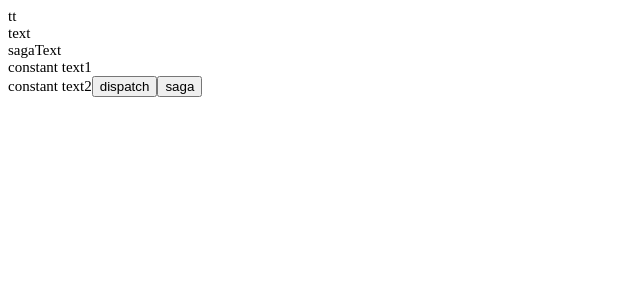
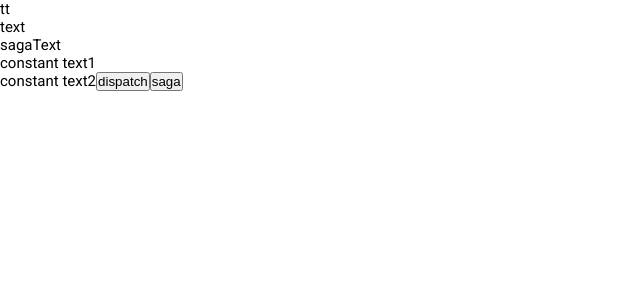
Before and after one commit to dobby87/react-redux-demo, a React (Create React App) app: page / in a window 1280 px wide. Shown: the top 300 px of the page, without its empty margins (0-640 px from the left). Built offline with nearby package versions, Linux system fonts and the light colour scheme.

Commit message:
basic styles

```diff
--- a/src/Router.js
+++ /dev/null
@@ -1,13 +0,0 @@
-import React, { Component } from "react";
-import { BrowserRouter, Route } from "react-router-dom";
-import App from "./App";
-
-const Router = () => {
-  return (
-    <BrowserRouter>
-      <Route exact path="/" component={App} />
-    </BrowserRouter>
-  );
-};
-
-export default Router;
--- /dev/null
+++ b/src/Routes.js
@@ -0,0 +1,13 @@
+import React from "react";
+import { BrowserRouter as Router, Route } from "react-router-dom";
+import App from "./App";
+
+const Routes = () => {
+  return (
+    <Router>
+      <Route exact path="/" component={App} />
+    </Router>
+  );
+};
+
+export default Routes;
--- a/src/index.js
+++ b/src/index.js
@@ -1,17 +1,18 @@
 import React from "react";
 import ReactDOM from "react-dom";
+import "./static/styles/index.scss";
 
 import { Provider } from "react-redux";
 
 import configureStore from "./store";
 
-import Router from "./Router";
+import Routes from "./Routes";
 
 const store = configureStore();
 
 ReactDOM.render(
   <Provider store={store}>
-    <Router />
+    <Routes />
   </Provider>,
   document.getElementById("root")
 );
--- /dev/null
+++ b/src/static/styles/index.scss
@@ -0,0 +1,14 @@
+@charset "utf-8";
+
+// @import "./reset.scss";
+@import url("https://fonts.googleapis.com/css?family=Roboto:400,500&display=swap");
+
+* {
+  margin: 0;
+  padding: 0;
+  box-sizing: border-box;
+}
+
+html {
+  font-family: "Roboto", sans-serif;
+}
--- /dev/null
+++ b/src/static/styles/reset.scss
@@ -0,0 +1,139 @@
+@charset "utf-8";
+
+/* 스타일 초기화 */
+html,
+body,
+div,
+span,
+applet,
+object,
+iframe,
+h1,
+h2,
+h3,
+h4,
+h5,
+h6,
+p,
+blockquote,
+pre,
+a,
+abbr,
+acronym,
+address,
+big,
+cite,
+code,
+del,
+dfn,
+em,
+img,
+ins,
+kbd,
+q,
+s,
+samp,
+small,
+strike,
+strong,
+sub,
+sup,
+tt,
+var,
+b,
+u,
+i,
+center,
+dl,
+dt,
+dd,
+ol,
+ul,
+li,
+form,
+label,
+legend,
+table,
+caption,
+tbody,
+tfoot,
+thead,
+tr,
+th,
+td,
+article,
+aside,
+canvas,
+details,
+embed,
+figure,
+figcaption,
+footer,
+header,
+hgroup,
+menu,
+nav,
+output,
+ruby,
+section,
+summary,
+time,
+mark,
+audio,
+video {
+  /* 전체 선택자 */
+  margin: 0;
+  padding: 0;
+  border: 0;
+  //   font-size: 1em;
+  font: inherit;
+  vertical-align: baseline;
+}
+/* HTML5 display-role reset for older browsers */
+article,
+aside,
+details,
+figcaption,
+figure,
+footer,
+header,
+hgroup,
+menu,
+nav,
+section,
+main {
+  display: block;
+}
+ul {
+  list-style: none;
+}
+table {
+  border-collapse: collapse;
+  border-spacing: 0;
+}
+/* 본문 스타일 */
+html {
+  //   font-size: 10px;
+  //   font-family: "Noto Sans KR", sans-serif;
+}
+/* 하이퍼 링크 스타일 */
+a {
+  color: inherit;
+  text-decoration: none;
+  /* cursor: crosshair; */
+}
+/* 기본 레이아웃 */
+*,
+*::before,
+*::after {
+  box-sizing: border-box;
+}
+/* 숨김 */
+// .readable-hidden {
+//   position: absolute;
+//   width: 1px;
+//   height: 1px;
+//   overflow: hidden;
+//   margin: -1px;
+//   clip: rect(0, 0, 0, 0);
+// }
```
